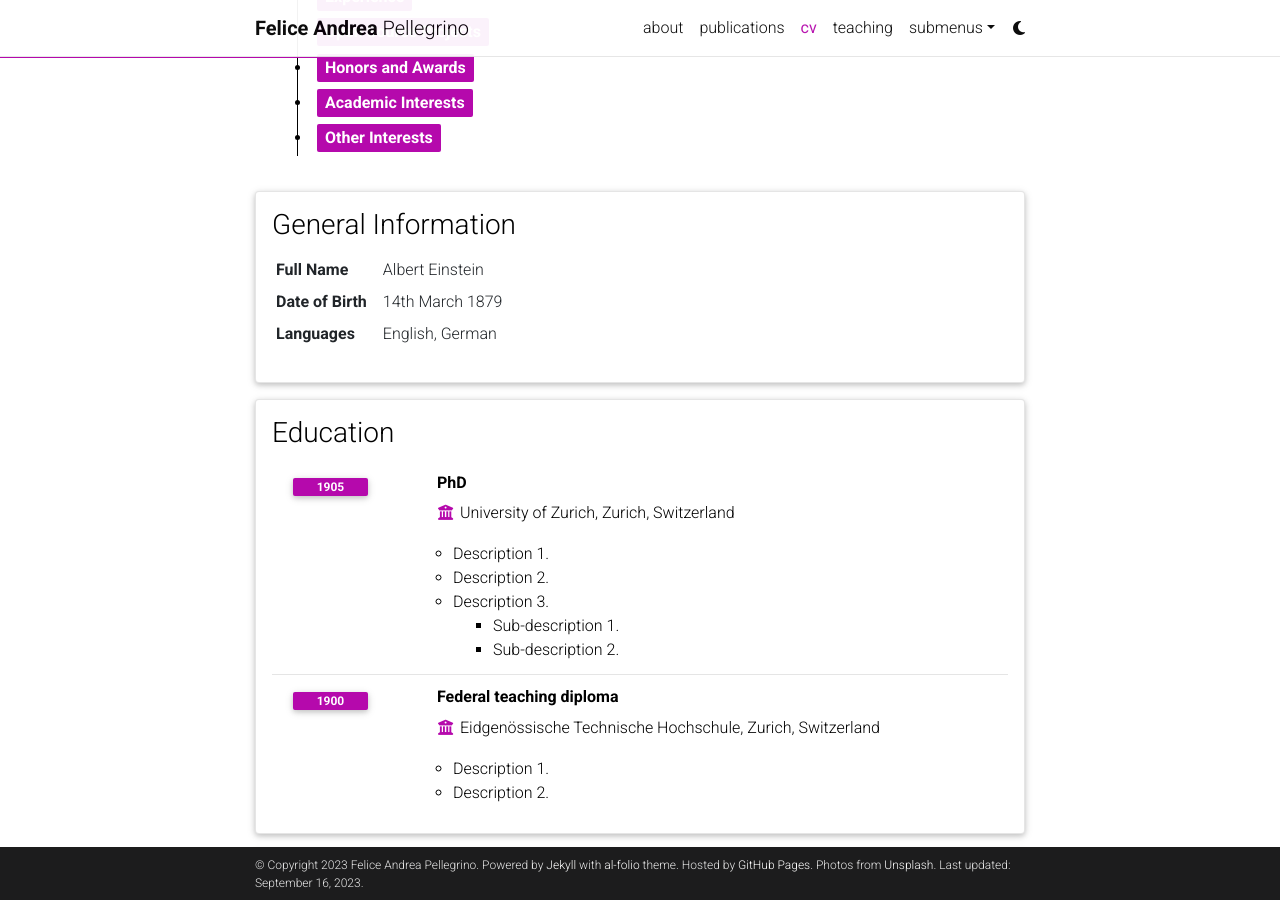
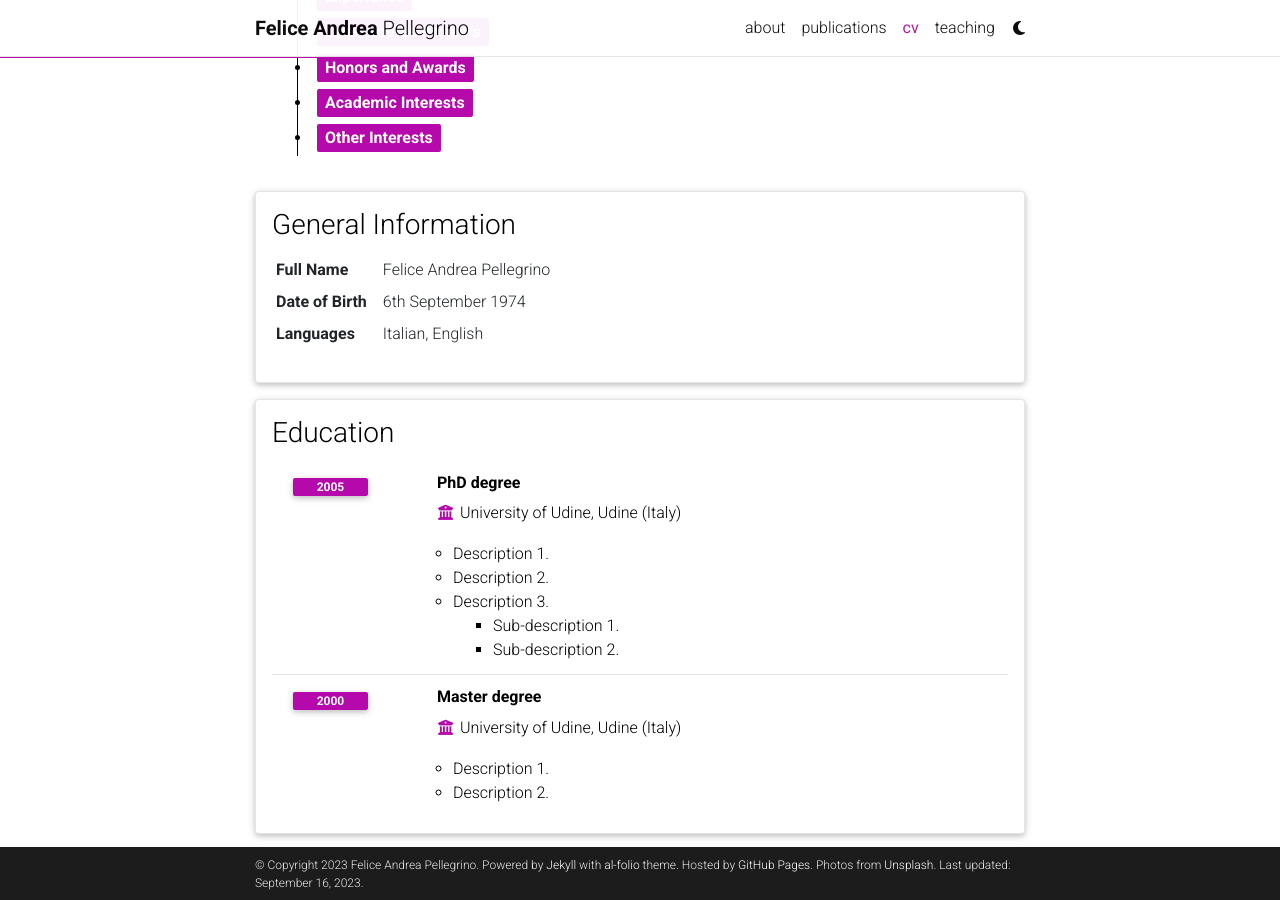
Before and after one commit to feliceandreapellegrino/feliceandreapellegrino.github.io, a Jekyll site: the page built from _pages/cv.md, in a window 1280 px wide and 900 px high, scrolled down 551 px. Built offline with Jekyll 4.4.1, drawn with Linux system fonts in a browser that asks for light colours; comment, search, counter and statistics services are not loaded; a style sheet for code colours, icons or effects is not loaded.

Commit message:
modified:   _data/cv.yml 	modified:   _pages/dropdown.md

```diff
--- a/_data/cv.yml
+++ b/_data/cv.yml
@@ -2,18 +2,18 @@
   type: map
   contents:
     - name: Full Name
-      value: Albert Einstein
+      value: Felice Andrea Pellegrino
     - name: Date of Birth
-      value: 14th March 1879
+      value: 6th September 1974
     - name: Languages
-      value: English, German
+      value: Italian, English
 
 - title: Education
   type: time_table
   contents:
-    - title: PhD
-      institution: University of Zurich, Zurich, Switzerland
-      year: 1905
+    - title: PhD degree
+      institution: University of Udine, Udine (Italy)
+      year: 2005
       description:
         - Description 1.
         - Description 2.
@@ -21,9 +21,9 @@
           contents:
             - Sub-description 1.
             - Sub-description 2.
-    - title: Federal teaching diploma
-      institution: Eidgenössische Technische Hochschule, Zurich, Switzerland
-      year: 1900
+    - title: Master degree
+      institution: University of Udine, Udine (Italy)
+      year: 2000
       description:
         - Description 1.
         - Description 2.
```
Also changed, not shown: _pages/dropdown.md (+2 -2 lines).
